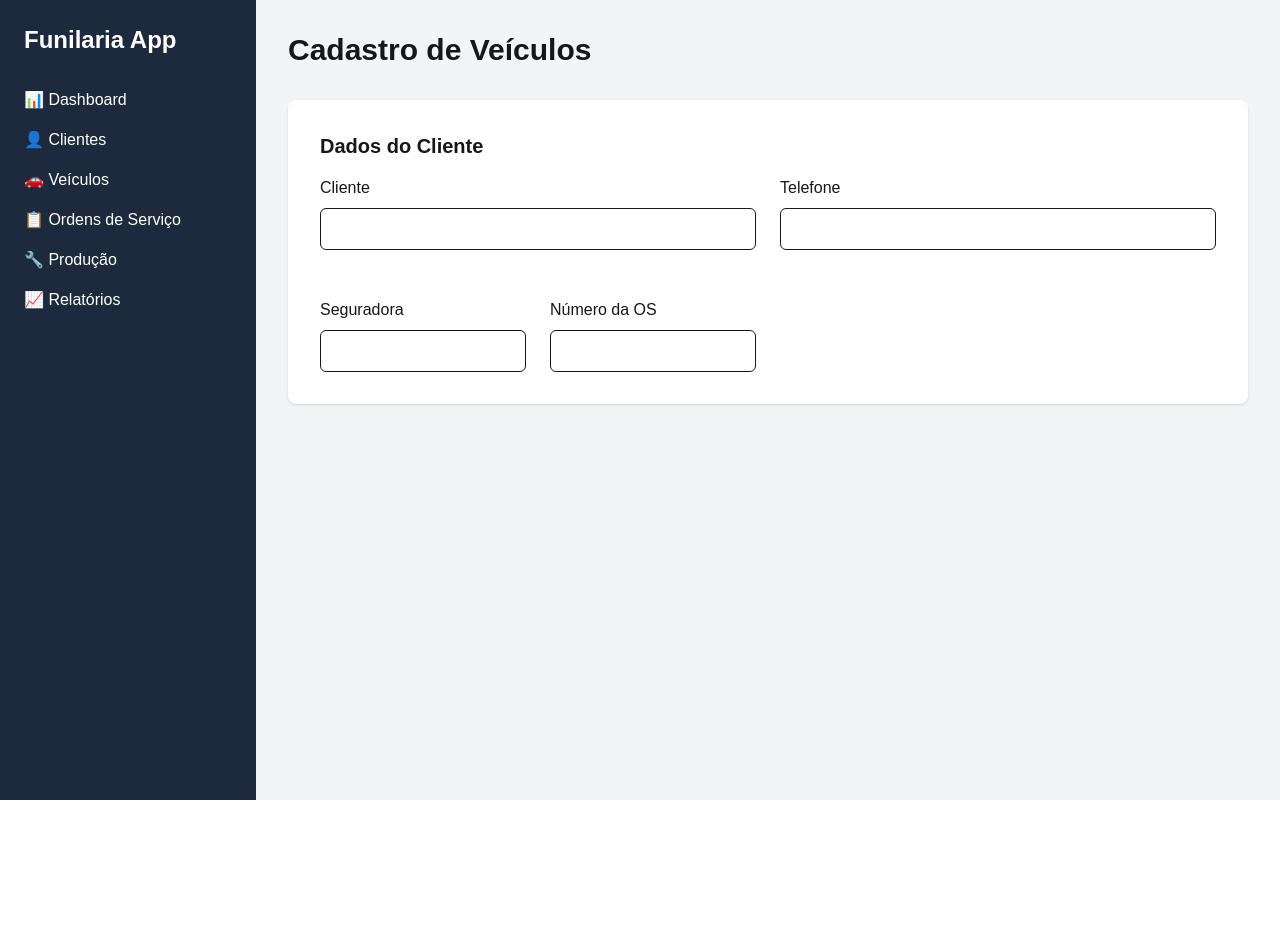
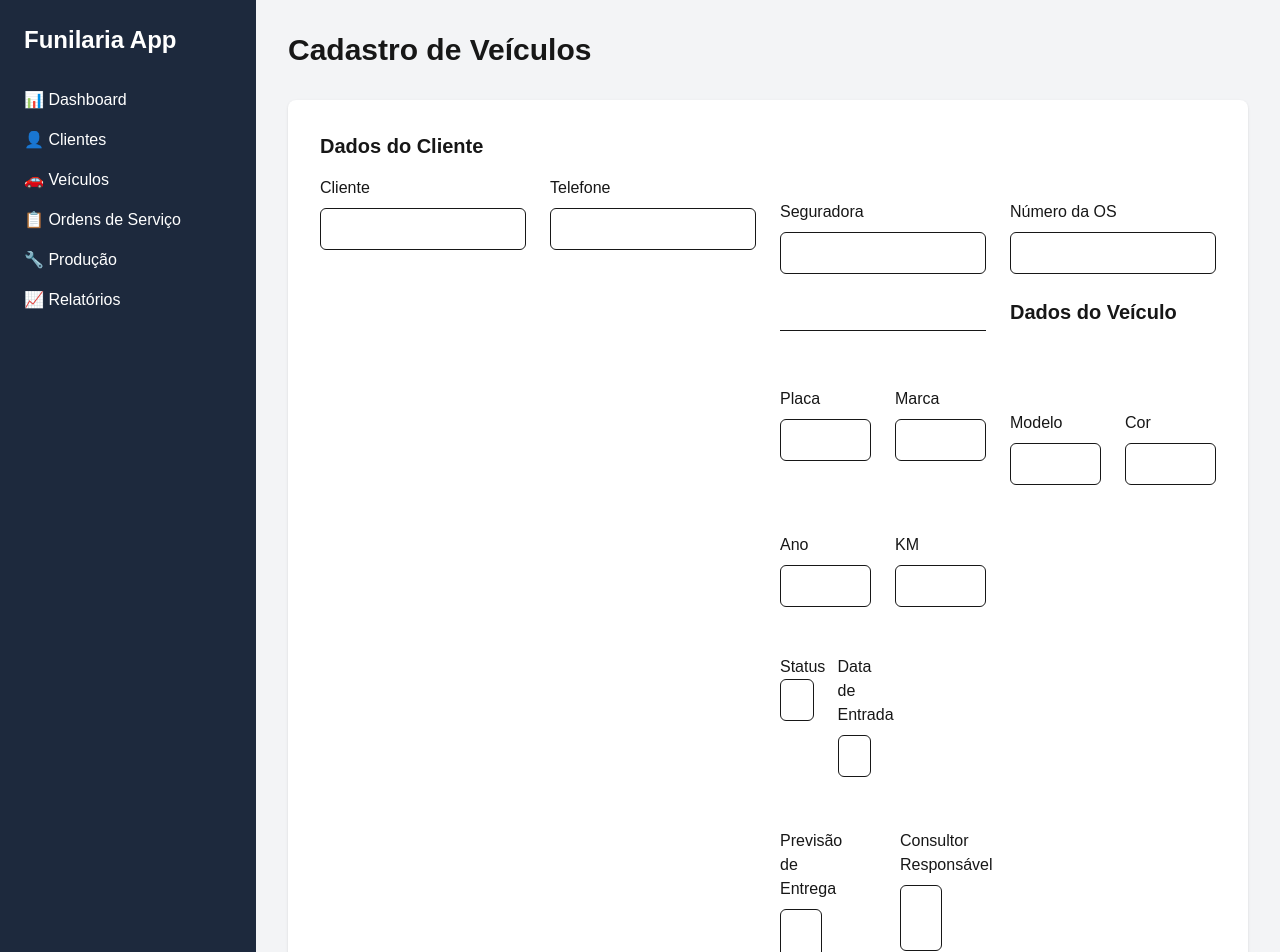
Before and after one commit to FabioCarlosMarques/funilaria-app, a Next.js app: page /cadastro-veiculos in a window 1280 px wide. Shown: the top 952 px of the page. Before the commit the page ends 800 px from the top, so only its background shows below. Built offline with nearby package versions, Linux system fonts and the light colour scheme.

Commit message:
Hoje foi criado um novo arquivo InputField dentro da pasta components para diminuir e facilitar as linhas do código

```diff
--- a/app/cadastro-veiculos/page.tsx
+++ b/app/cadastro-veiculos/page.tsx
@@ -1,4 +1,5 @@
 import Sidebar from "../components/Sidebar";
+import InputField from "../components/InputField";
 
 export default function CadastroVeiculos() {
   return (
@@ -11,18 +12,11 @@ export default function CadastroVeiculos() {
         <div className="bg-white rounded-lg shadow p-8">
           {/* Dados do Cliente */}
           <h2 className="text-xl font-semibold mb-4">Dados do Cliente</h2>
+          <div className="grid grid-cols-2 gap-6">
+            <div className="grid grid-cols-2 gap-6">
+              <InputField label="Cliente" />
 
-          <div className="grid grid-cols-2 gap-6">
-            <div>
-              <label className="block mb-2 font-medium">Cliente</label>
-
-              <input type="text" className="w-full border rounded-md p-2" />
-            </div>
-
-            <div>
-              <label className="block mb-2 font-medium">Telefone</label>
-
-              <input type="text" className="w-full border rounded-md p-2" />
+              <InputField label="Telefone" />
             </div>
 
             {/* Dados do Cliente - Linha 2 */}
@@ -39,6 +33,103 @@ export default function CadastroVeiculos() {
 
                 <input type="text" className="w-full border rounded-md p-2" />
               </div>
+              <hr className="my-8" />
+
+              <h2 className="text-xl font-semibold mb-4">Dados do Veículo</h2>
+
+              <div className="grid grid-cols-2 gap-6">
+                <div>
+                  <label className="block mb-2 font-medium">Placa</label>
+
+                  <input type="text" className="w-full border rounded-md p-2" />
+                </div>
+
+                <div>
+                  <label className="block mb-2 font-medium">Marca</label>
+
+                  <input type="text" className="w-full border rounded-md p-2" />
+                </div>
+              </div>
+
+              <div className="grid grid-cols-2 gap-6 mt-6">
+                <div>
+                  <label className="block mb-2 font-medium">Modelo</label>
+
+                  <input type="text" className="w-full border rounded-md p-2" />
+                </div>
+
+                <div>
+                  <label className="block mb-2 font-medium">Cor</label>
+
+                  <input type="text" className="w-full border rounded-md p-2" />
+                </div>
+              </div>
+
+              <div className="grid grid-cols-2 gap-6 mt-6">
+                <div>
+                  <label className="block mb-2 font-medium">Ano</label>
+
+                  <input
+                    type="number"
+                    className="w-full border rounded-md p-2"
+                  />
+                </div>
+
+                <div>
+                  <label className="block mb-2 font-medium">KM</label>
+
+                  <input
+                    type="number"
+                    className="w-full border rounded-md p-2"
+                  />
+                </div>
+
+                <div className="grid grid-cols-2 gap-6 mt-6">
+                  <div>
+                    <label className="block mb- font-medium">Status</label>
+
+                    <input
+                      type="select"
+                      className="w-full border rounded-md p-2"
+                    />
+                  </div>
+
+                  <div>
+                    <label className="block mb-2 font-medium">
+                      Data de Entrada
+                    </label>
+
+                    <input
+                      type="number"
+                      className="w-full border rounded-md p-2"
+                    />
+                  </div>
+
+                  <div className="grid grid-cols-10 gap-30 mt-7">
+                    <div>
+                      <label className="block mb-2 font-medium">
+                        Previsão de Entrega
+                      </label>
+
+                      <input
+                        type="date"
+                        className="w-full border rounded-md p-5"
+                      />
+                    </div>
+
+                    <div>
+                      <label className="block mb-2 font-medium">
+                        Consultor Responsável
+                      </label>
+
+                      <input
+                        type="text"
+                        className="w-full border rounded-md p-5"
+                      />
+                    </div>
+                  </div>
+                </div>
+              </div>
             </div>
           </div>
         </div>
--- /dev/null
+++ b/app/components/InputField.tsx
@@ -0,0 +1,22 @@
+type InputFieldProps = {
+  label: string;
+  type?: string;
+};
+
+export default function InputField({
+  label,
+  type = "text",
+}: InputFieldProps) {
+  return (
+    <div>
+      <label className="block mb-2 font-medium">
+        {label}
+      </label>
+
+      <input
+        type={type}
+        className="w-full border rounded-md p-2"
+      />
+    </div>
+  );
+}
```
